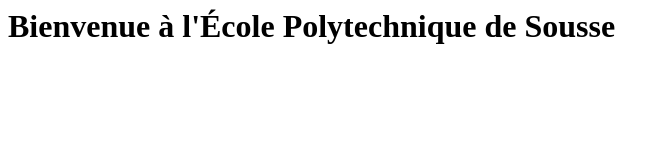
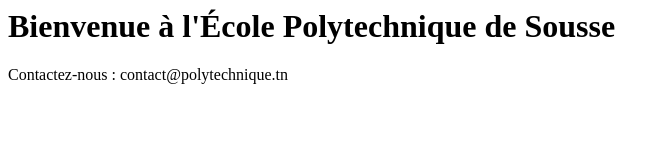
Before and after one commit to KhawlaSouar/tp-revision-git, a plain HTML site: page index.html in a window 1280 px wide. Shown: the whole page, without its empty margins (0-670 px from the left). Drawn offline with Linux system fonts and the light colour scheme.

Commit message:
Ajout du contact sur la branche feature

```diff
--- a/index.html
+++ b/index.html
@@ -1,3 +1,4 @@
 <header>
     <h1>Bienvenue à l'École Polytechnique de Sousse</h1>
 </header>
+<p>Contactez-nous : contact@polytechnique.tn</p>
```
